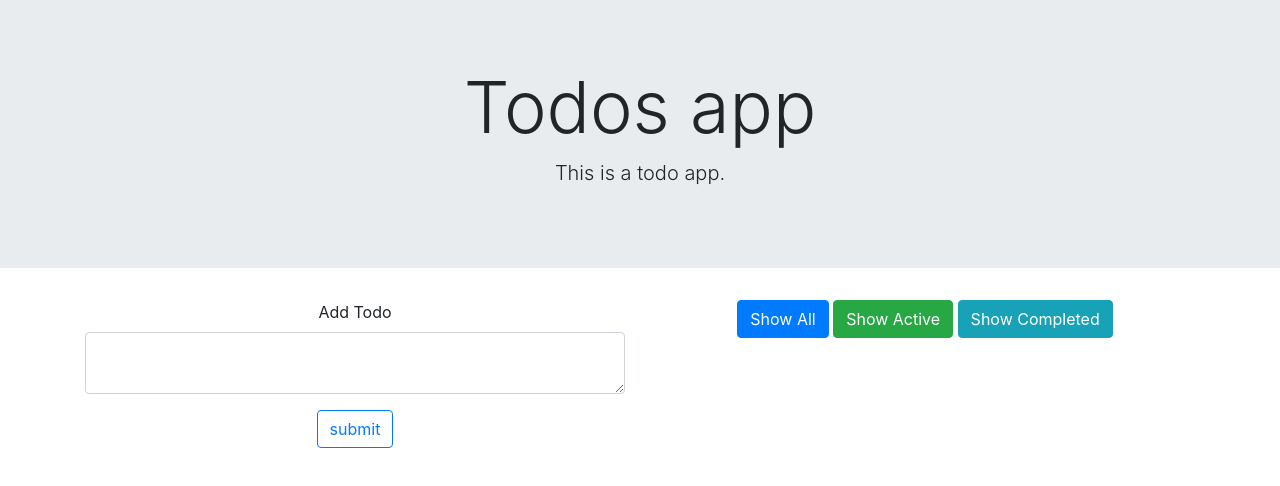
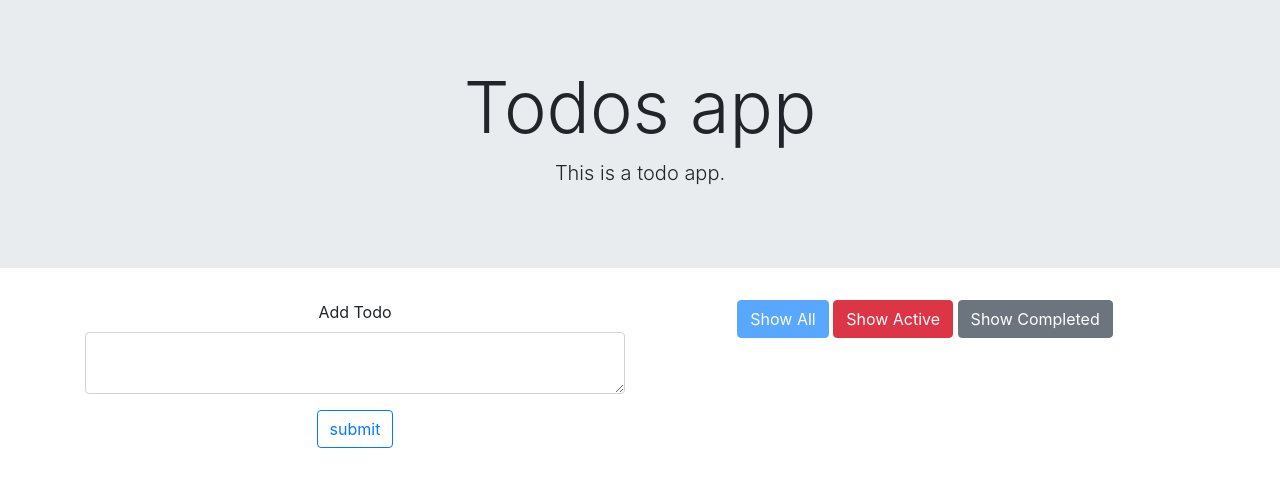
Before and after one commit to rfreites/redux-learning-path, a React (Create React App) app: page / in a window 1280 px wide. Shown: the top 486 px of the page. Built offline with nearby package versions, Linux system fonts and the light colour scheme; what deep-freeze, expect.js would draw is missing.

Commit message:
Redux: Extracting Container Components (FilterLink)

```diff
--- a/src/App.js
+++ b/src/App.js
@@ -39,23 +39,38 @@ const AddTodo = ({
   );
 };
 
+class FilterLink extends Component {
+  componentWillMount() {
+    this.unsubscribe = store.subscribe(() => {
+      this.forceUpdate();
+    });
+  }
+  componentDidMount() {
+    this.unsubscribe();
+  }
+
+  render() {
+    const props = this.props;
+    const state = store.getState();
+
+    return (
+      <Button onClick={() => store.dispatch({
+        type: 'SET_VISIBILITY_FILTER',
+        filter: props.filter
+      })}
+      disabled={props.filter === state.visibilityFilter}
+      color={props.color}>
+        { props.children }
+      </Button>
+    );
+  }
+}
+
 const Filters = () => (
   <div>
-    <Button onClick={() => store.dispatch({
-      type: 'SET_VISIBILITY_FILTER',
-      filter: 'SHOW_ALL'
-    })}
-    color="primary">Show All</Button>{' '}
-    <Button onClick={() => store.dispatch({
-      type: 'SET_VISIBILITY_FILTER',
-      filter: 'SHOW_ACTIVE'
-    })}
-    color="success">Show Active</Button>{' '}
-    <Button onClick={() => store.dispatch({
-      type: 'SET_VISIBILITY_FILTER',
-      filter: 'SHOW_COMPLETED'
-    })}
-    color="info">Show Completed</Button>{' '}
+    <FilterLink filter="SHOW_ALL" color="primary">Show All</FilterLink>{' '}
+    <FilterLink filter="SHOW_ACTIVE" color="danger">Show Active</FilterLink>{' '}
+    <FilterLink filter="SHOW_COMPLETED" colro="warning">Show Completed</FilterLink>{' '}
   </div>
 );
 
@@ -84,7 +99,7 @@ class App extends Component {
             <Col lg="6">
               <Row>
                 <Col lg="12">
-                  <Filters />
+                  <Filters {...this.props} />
                 </Col>
               </Row>
               <Todos {...this.props} />
```
Also changed, not shown: 1 other file (tests, documents, lock files or other folders).
